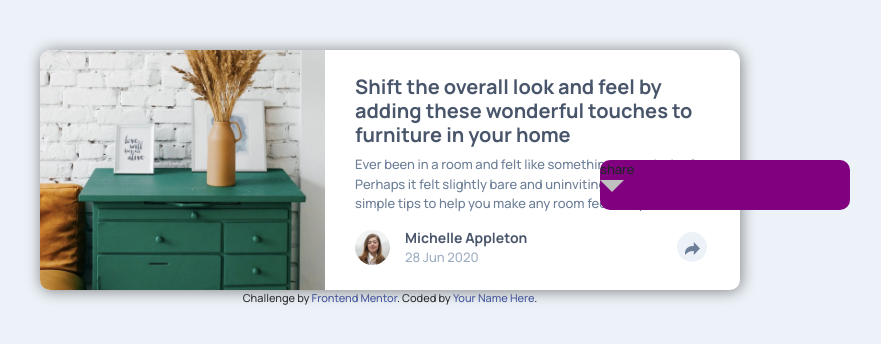
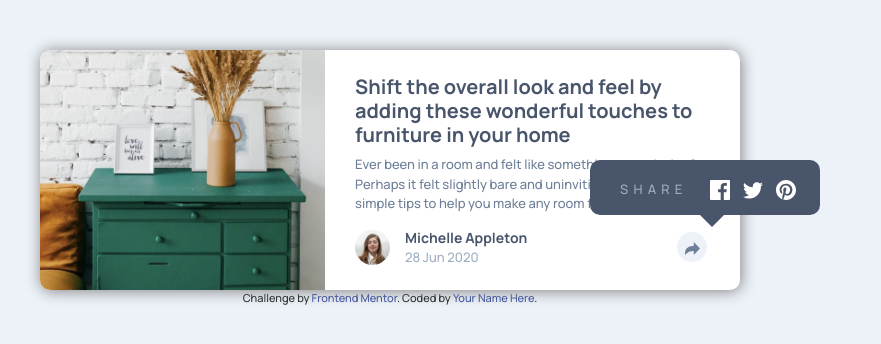
Before and after one commit to rachelharu/article-preview-page, a plain HTML site: page index.html in a window 1280 px wide. Shown: the whole page, without its empty margins (250-1131 px from the left). Drawn offline with nearby package versions, Linux system fonts and the light colour scheme.

Commit message:
added share popup with styling and icons

```diff
--- a/index.html
+++ b/index.html
@@ -28,7 +28,15 @@
 <body>
   <!-- share popup -->
   <div class="window">
-    share
+    <div class="windowtext">SHARE
+
+      <img class="icons iconfirst"  src="images/icon-facebook.svg" />
+      <img class="icons" src="images/icon-twitter.svg" />
+      <img class="icons" src="images/icon-pinterest.svg" />
+
+
+    </div>
+
     <span class="triangle"></span>
   </div>
 
--- a/styles.css
+++ b/styles.css
@@ -60,14 +60,30 @@ button:focus {
   float: right;
 }
 
+.windowtext{
+  color: hsl(212, 23%, 69%);
+  letter-spacing: 0.4em;
+  margin-top: 20px;
+  margin-left: 30px;
+
+}
+
+.iconfirst{
+  padding-left: 15px;
+}
+
+.icons{
+padding-right: 5px;
+}
+
 .window {
   position: absolute;
   z-index: 2;
-  left: 850px;
+  left: 840px;
   top: 160px;
-  background-color: purple;
-  width: 250px;
-  height: 50px;
+  background-color: hsl(217, 19%, 35%);
+  width: 230px;
+  height: 55px;
   border-radius: 10px;
 }
 
@@ -75,8 +91,10 @@ button:focus {
   display: block;
   height: 0;
   width: 0;
+  left: 110px;
+  top:55px;
   border: 12px solid transparent;
-  border-top-color: silver;
+  border-top-color: hsl(217, 19%, 35%);
   position: absolute;
 }
 
```
